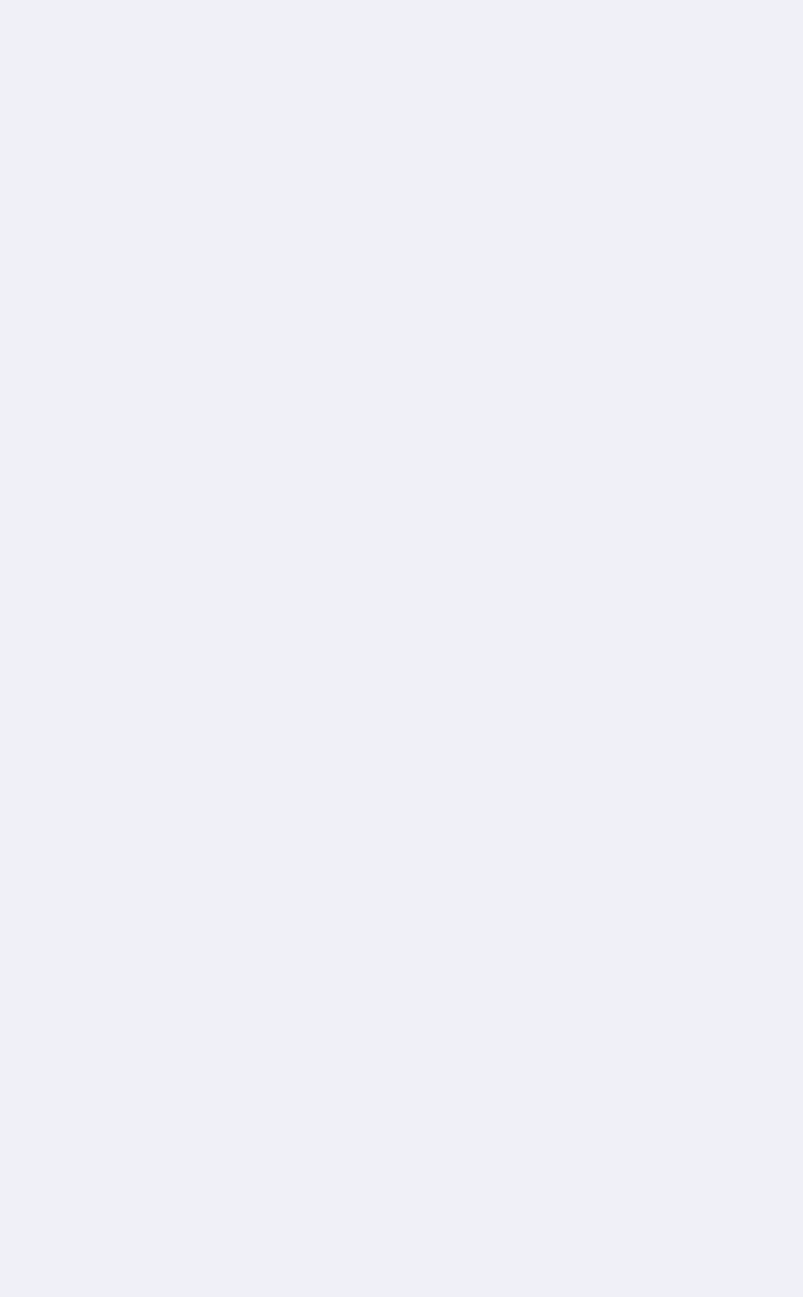
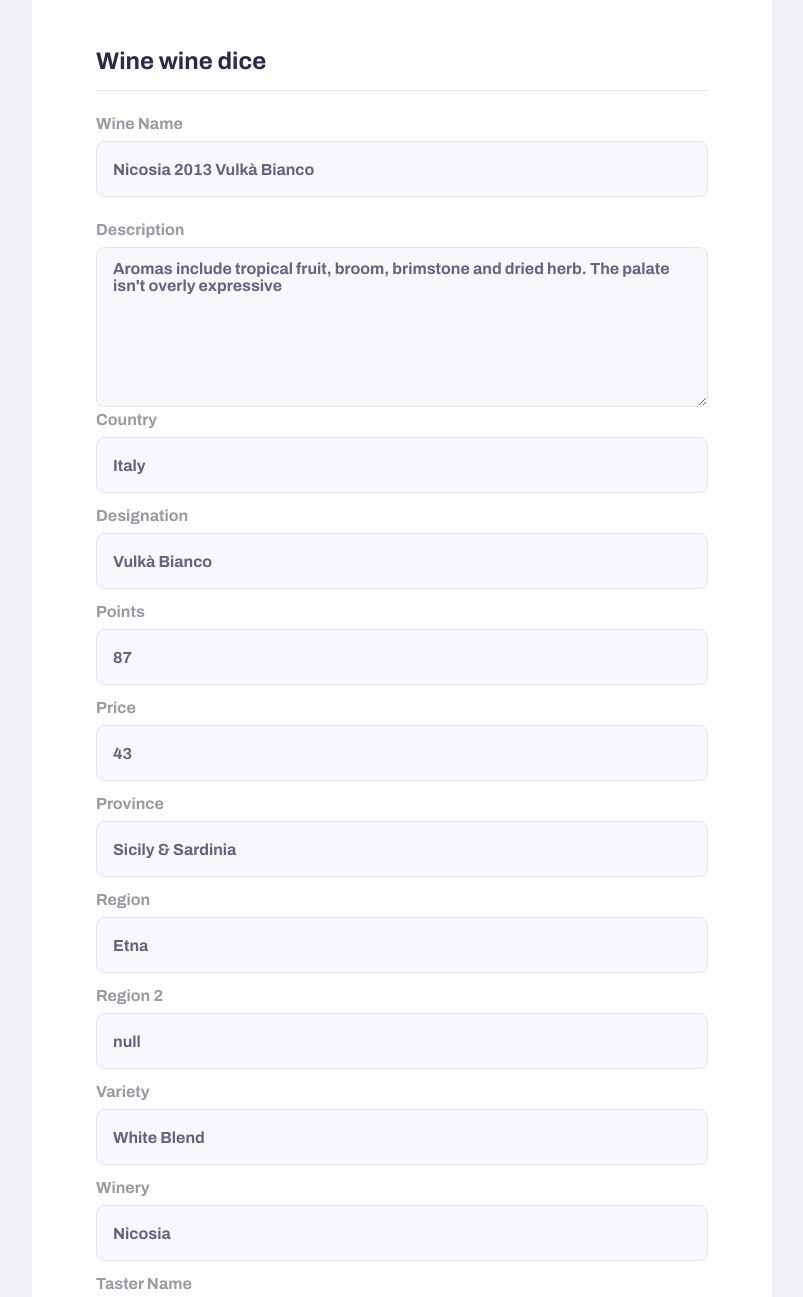
Before and after one commit to danvb112/iaad-winest, a React (Create React App) app: page /edit-wine/1 in a window 1280 px wide. Shown: the top 1297 px of the page, without its empty margins (238-1041 px from the left). Before the commit the page ends 800 px from the top, so only its background shows below. Built offline with nearby package versions, Linux system fonts and the light colour scheme.

Commit message:
Modify EditWine page

```diff
--- a/src/pages/EditWine/EditWine.tsx
+++ b/src/pages/EditWine/EditWine.tsx
@@ -8,53 +8,105 @@
 // import api from '../../server/api'
 
 import './styles.css'
-import { useHistory } from 'react-router-dom';
+import { useHistory, useParams } from 'react-router-dom';
+import { useEffect } from 'react';
+import api from '../../server/api';
 
-interface EditWineProps {
-    id: number;
-    title: string,
-    points: number,
-    price: number,
-    country: string,
-    province: string,
-    region1: string,
-    region2: string,
-    description: string,
-    designation: string,
-    variety: string,
-    winery: string,
-    taster_name: string,
-    taster_twitter: string,
+interface EditWineParams {
+    id: string;
 }
 
-const EditWine: React.FC<EditWineProps> = (pros) => {
+function EditWine() {
 
+    const params = useParams<EditWineParams>()
     const history = useHistory()
-    const [title, setTitle] = useState(pros.title)
-    const [description, setDescription] = useState(pros.description)
-    const [country, setCountry] = useState(pros.country)
-    const [designation, setDesignation] = useState(pros.designation)
-    const [points, setPoints] = useState(pros.points)
-    const [price, setPrice] = useState(pros.price)
-    const [province, setProvince] = useState(pros.province)
-    const [region1, setRegion1] = useState(pros.region1)
-    const [region2, setRegion2] = useState(pros.region2)
-    const [variety, setVariety] = useState(pros.variety)
-    const [winery, setWinery] = useState(pros.winery)
-    const [tasterName, setTasterName] = useState(pros.taster_name)
-    const [tasterTwitter, setTasterTwitter] = useState(pros.taster_name)
+
+    const [id, setId] = useState('')
+    const [title, setTitle] = useState('')
+    const [description, setDescription] = useState('')
+    const [country, setCountry] = useState('')
+    const [designation, setDesignation] = useState('')
+    const [points, setPoints] = useState(0)
+    const [price, setPrice] = useState(0)
+    const [province, setProvince] = useState('')
+    const [region1, setRegion1] = useState('')
+    const [region2, setRegion2] = useState('')
+    const [variety, setVariety] = useState('')
+    const [winery, setWinery] = useState('')
+    const [tasterName, setTasterName] = useState('')
+    const [tasterTwitter, setTasterTwitter] = useState('')
 
 
-    function handleEditStack() { }
+    const data = [
+        {
+            "id": 1,
+            "title": "Nicosia 2013 Vulkà Bianco",
+            "points": 87,
+            "price": 43,
+            "country": "Italy",
+            "province": "Sicily & Sardinia",
+            "region1": "Etna",
+            "region2": "null",
+            "description": "Aromas include tropical fruit, broom, brimstone and dried herb. The palate isn't overly expressive",
+            "designation": "Vulkà Bianco",
+            "variety": "White Blend",
+            "winery": "Nicosia",
+            "taster_name": "Kerin O’Keefe",
+            "taster_twitter": "@kerinokeefe"
+        }
+    ]
+
+
+    function getWine() {
+        console.log(params)
+        setId(params.id)
+        setTitle(data[0]['title'])
+        setPoints(data[0]['points'])
+        setPrice(data[0]['price'])
+        setDescription(data[0]['description'])
+        setCountry(data[0]['country'])
+        setProvince(data[0]['province'])
+        setRegion1(data[0]['region1'])
+        setRegion2(data[0]['region2'])
+        setDesignation(data[0]['designation'])
+        setVariety(data[0]['variety'])
+        setWinery(data[0]['winery'])
+        setTasterName(data[0]['taster_name'])
+        setTasterTwitter(data[0]['taster_twitter'])
+    }
+
+    async function handleEditStack(id: string) {
+        const response = await api.put(`/wines/:${id}`, {
+            id,
+            title,
+            description,
+            country,
+            designation,
+            points,
+            price,
+            province,
+            region1,
+            region2,
+            variety,
+            winery,
+            "taster_name": tasterName,
+            "taster_twitter": tasterTwitter
+        })
+        if (response.status == 200) {
+            history.push('/list-wine')
+        } else {
+            alert("Error!");
+            console.error();
+        }
+
+    }
+
+    useEffect(() => {
+        getWine()
+    }, [params])
 
     return (
         <div id="page-dev-form" className="container">
-            <PageHeader
-                title='How nice you want to add a wine'
-                description='First step is to fill out this form.'
-                backTo='/'
-            />
-
             <main>
                 <fieldset>
                     <legend>Wine wine dice</legend>
@@ -65,7 +117,6 @@
                         type='text'
                         value={title}
                         onChange={(e) => { setTitle(e.target.value) }}
-
                     />
 
                     <TextArea
@@ -122,6 +173,7 @@
                         value={region1}
                         onChange={(e) => { setRegion1(e.target.value) }}
                     />
+
                     <Input
                         label='Region 2'
                         name='region2'
@@ -129,6 +181,7 @@
                         value={region2}
                         onChange={(e) => { setRegion2(e.target.value) }}
                     />
+
                     <Input
                         label='Variety'
                         name='variety'
@@ -136,6 +189,7 @@
                         value={variety}
                         onChange={(e) => { setVariety(e.target.value) }}
                     />
+
                     <Input
                         label='Winery'
                         name='winery'
@@ -143,6 +197,7 @@
                         value={winery}
                         onChange={(e) => { setWinery(e.target.value) }}
                     />
+
                     <Input
                         label='Taster Name'
                         name='taster_name'
@@ -150,6 +205,7 @@
                         value={tasterName}
                         onChange={(e) => { setTasterName(e.target.value) }}
                     />
+
                     <Input
                         label='Taster Twitter'
                         name='taster_twitter'
@@ -166,7 +222,7 @@
                         Important! <br />
                         Fill in all data
                     </p>
-                    <button type='submit' onClick={handleEditStack}>
+                    <button type='submit' onClick={() => handleEditStack(params.id)}>
                         Save Wine
                     </button>
                 </footer>
--- a/src/pages/ListWines/ListWines.tsx
+++ b/src/pages/ListWines/ListWines.tsx
@@ -1,5 +1,5 @@
 import React, { useState, useEffect } from 'react'
-import { Link, useParams } from 'react-router-dom'
+import { Link, useHistory, useParams } from 'react-router-dom'
 
 import { FiPlus, FiX, FiEdit } from 'react-icons/fi'
 
@@ -34,7 +34,7 @@
 
     const data = [
         {
-            "id": 0,
+            "id": 1,
             "title": "Nicosia 2013 Vulkà Bianco",
             "points": 87,
             "price": 43,
@@ -52,28 +52,23 @@
     ]
 
     const [wineList, setWineList] = useState<any>([])
-
-
-    console.log(wineList);
-
+    const history = useHistory()
 
     async function loadWines() {
-        const response = await api.get('/wines');
-        console.log(response)
-        const { data } = response.data
-        console.log(data);
+        // const response = await api.get('/wines');
+        // console.log(response)
+        // const { data } = response.data
+        // console.log(data);
         setWineList(data)
     }
 
     async function handleDeleteWine(id: number) {
         const response = await api.delete(`/wines/${id}`);
-        console.log(response)
     }
 
     async function handleEditWine(id: number) {
-
+        history.push(`/edit-wine/${id}`)
     }
-
 
     useEffect(() => {
         loadWines()
@@ -85,8 +80,6 @@
         return <p>Carregando...</p>
     }
 
-    console.log(wineList)
-
     return (
         <div id="page-dev" className="container">
             <PageHeader
@@ -94,7 +87,6 @@
                 description='Here you can find more information on wines'
                 backTo='/'
             />
-
             <main>
                 {wineList.map((wine: any) => {
                     return (
--- a/src/pages/ListWines/styles.css
+++ b/src/pages/ListWines/styles.css
@@ -286,6 +286,12 @@
     background: var(--color-secundary-dark);
 }
 
+.edit-wine-container {
+    display: flex;
+    justify-content: center;
+    align-items: center;
+}
+
 
 @media (min-width: 700px) {
     .Dev-tip header,
--- a/src/pages/WineForm/WineForm.tsx
+++ b/src/pages/WineForm/WineForm.tsx
@@ -34,7 +34,7 @@
 
     async function handleCreateWine() {
         const response = await api.post('/wines', {
-            id: 2,
+            id: 10,
             title,
             description,
             country,
@@ -50,7 +50,7 @@
             "taster_twitter": tasterTwitter
         });
 
-        if (response.status == 200) {
+        if (response.status === 200) {
             history.push('/list-wine');
         } else {
             alert("Error")
@@ -59,7 +59,6 @@
         console.log(response.status);
         console.log(response.data);
     }
-
 
 
     return (
--- a/src/routes.tsx
+++ b/src/routes.tsx
@@ -5,6 +5,7 @@
 import Landing from './pages/Landing/Landing'
 import WineForm from './pages/WineForm/WineForm'
 import ListWines from './pages/ListWines/ListWines'
+import EditWine from './pages/EditWine/EditWine'
 
 export default function Routes() {
     return (
@@ -13,6 +14,7 @@
                 <Route exact path='/' component={Landing} />
                 <Route path='/wineForm' component={WineForm} />
                 <Route path='/list-wine' component={ListWines} />
+                <Route path='/edit-wine/:id' component={EditWine} />
             </Switch>
         </BrowserRouter>
     )
--- a/src/server/api.ts
+++ b/src/server/api.ts
@@ -1,7 +1,7 @@
 import axios from 'axios'
 
 const api = axios.create({
-    baseURL: 'https://winest-api.herokuapp.com'
+    baseURL: 'https://localhost:7436'
 })
 
 export default api;
```
